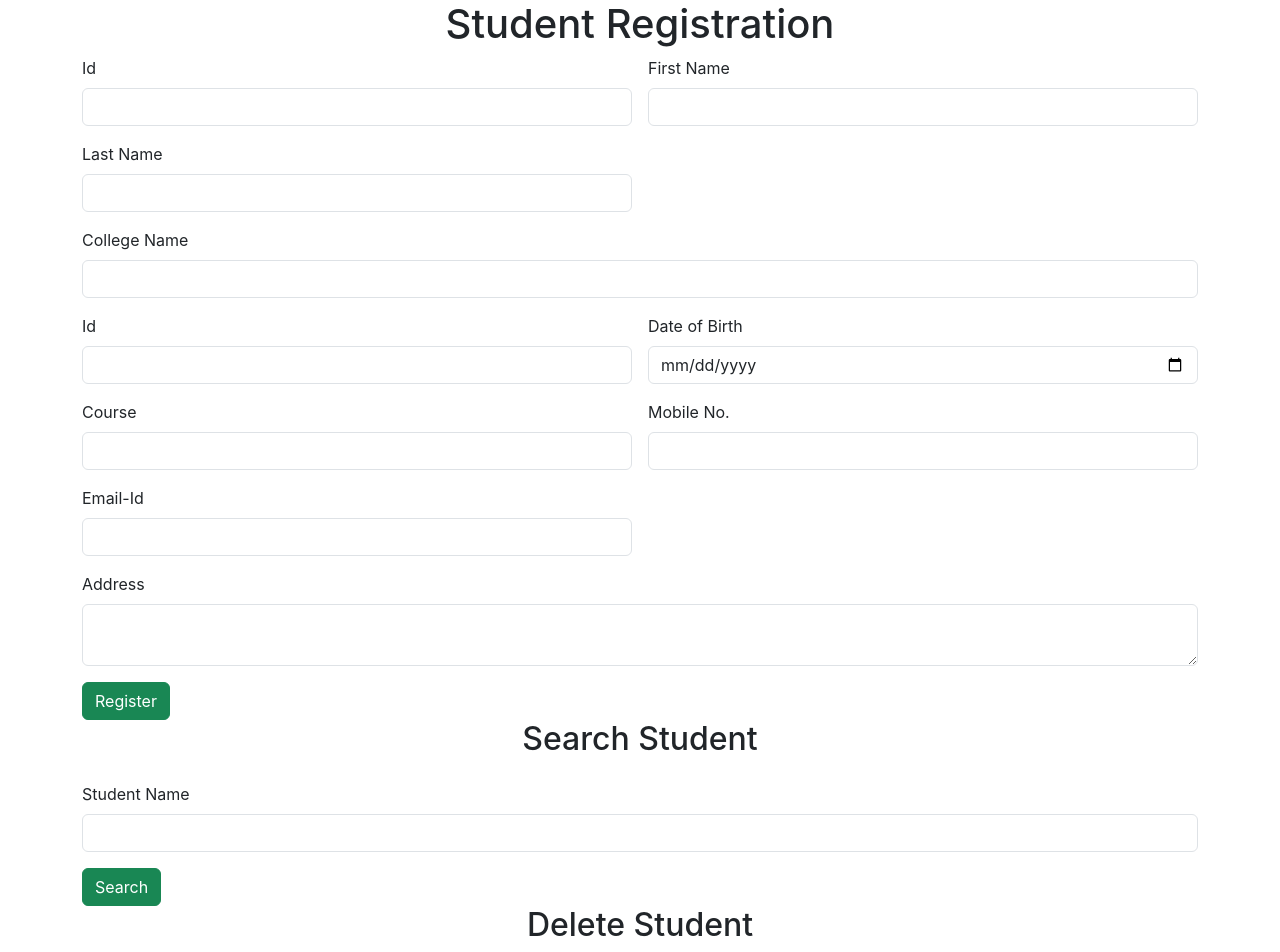
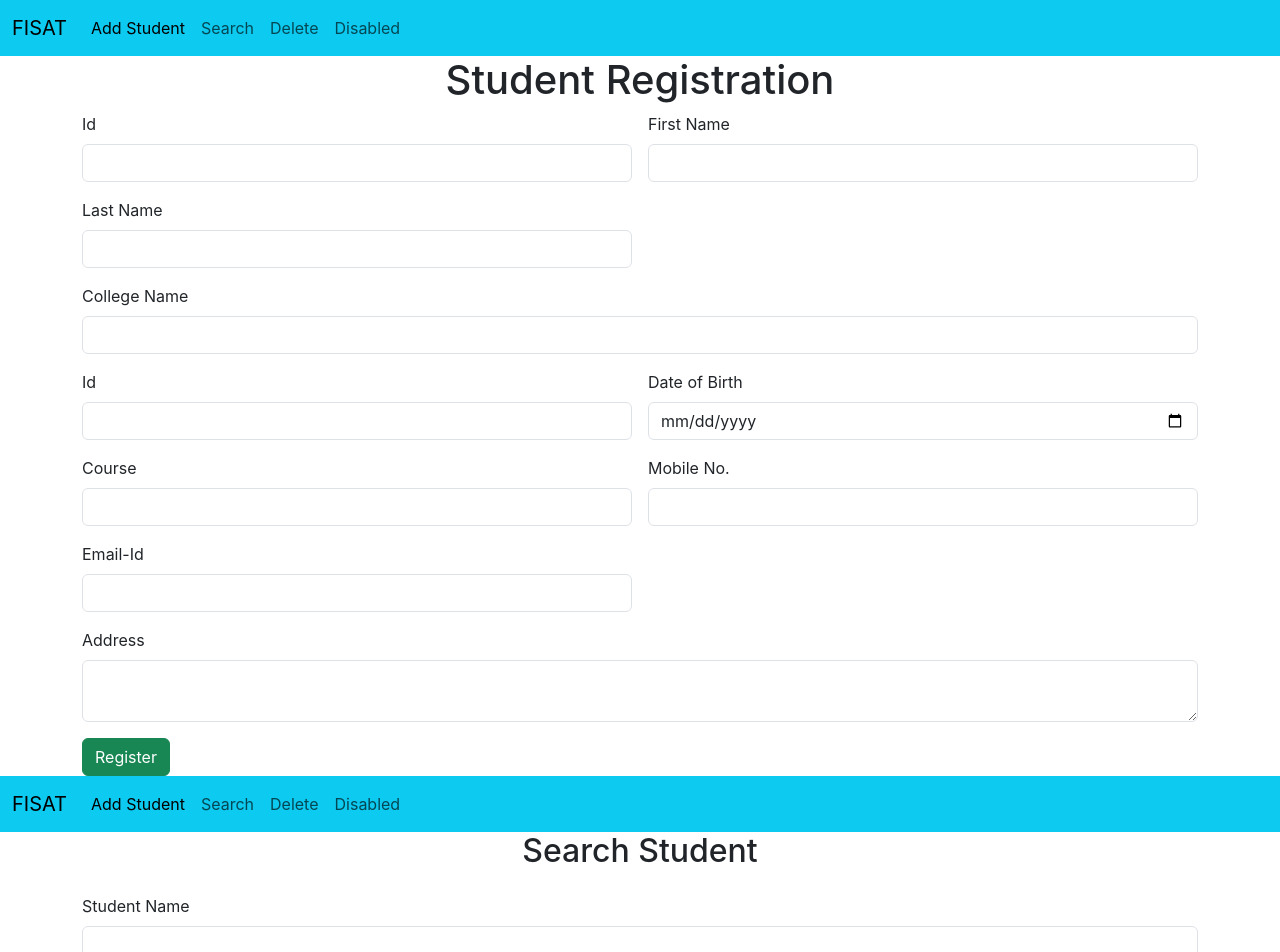
Before and after one commit to Gloriya2001/fisatStudents-app-react, a React (Create React App) app: page / in a window 1280 px wide. Shown: the top 952 px of the page. Built offline with nearby package versions, Linux system fonts and the light colour scheme.

Commit message:
Navbar added

```diff
--- a/src/App.js
+++ b/src/App.js
@@ -4,11 +4,11 @@
 import Search from './components/Search';
 import Delete from './components/Delete';
 import View from './components/View';
+import NavBar from './components/NavBar';
 
 function App() {
   return (
     <div>
-
 <Add/>
  <Search/>
 
--- a/src/components/Add.jsx
+++ b/src/components/Add.jsx
@@ -1,9 +1,10 @@
 import React from 'react'
+import NavBar from './NavBar'
 
 const Add = () => {
     return (
         <div>
-
+<NavBar/>
             <div className="container">
                 <div className="row">
                     <div className="col col-12 col-sm-12 col-md-12 col-lg-12 col-xl-12 col-xxl-12">
--- a/src/components/Delete.jsx
+++ b/src/components/Delete.jsx
@@ -1,9 +1,10 @@
 import React from 'react'
+import NavBar from './NavBar'
 
 const Delete = () => {
     return (
         <div>
-
+<NavBar/>
             <div className="container">
                 <div className="row g-3">
                     <h2><center>Delete Student</center></h2>
--- a/src/components/NavBar.jsx
+++ b/src/components/NavBar.jsx
@@ -3,7 +3,30 @@
 const NavBar = () => {
   return (
     <div>
-
+<nav class="navbar navbar-expand-lg bg-info">
+  <div class="container-fluid">
+    <a class="navbar-brand" href="#">FISAT</a>
+    <button class="navbar-toggler" type="button" data-bs-toggle="collapse" data-bs-target="#navbarNav" aria-controls="navbarNav" aria-expanded="false" aria-label="Toggle navigation">
+      <span class="navbar-toggler-icon"></span>
+    </button>
+    <div class="collapse navbar-collapse" id="navbarNav">
+      <ul class="navbar-nav">
+        <li class="nav-item">
+          <a class="nav-link active" aria-current="page" href="#">Add Student</a>
+        </li>
+        <li class="nav-item">
+          <a class="nav-link" href="#">Search</a>
+        </li>
+        <li class="nav-item">
+          <a class="nav-link" href="#">Delete</a>
+        </li>
+        <li class="nav-item">
+          <a class="nav-link" href="#">Disabled</a>
+        </li>
+      </ul>
+    </div>
+  </div>
+</nav>
 
 
 
--- a/src/components/Search.jsx
+++ b/src/components/Search.jsx
@@ -1,9 +1,10 @@
 import React from 'react'
+import NavBar from './NavBar'
 
 const Search = () => {
     return (
         <div>
-
+<NavBar/>
             <div className="container">
                 <div className="row g-3">
                 <h2><center>Search Student</center></h2>
--- a/src/components/View.jsx
+++ b/src/components/View.jsx
@@ -1,9 +1,10 @@
 import React from 'react'
+import NavBar from './NavBar'
 
 const View = () => {
   return (
     <div>
-
+<NavBar/>
 <div className="container">
     <div className="row">
         <h2><center>Student Detail</center></h2>
```
